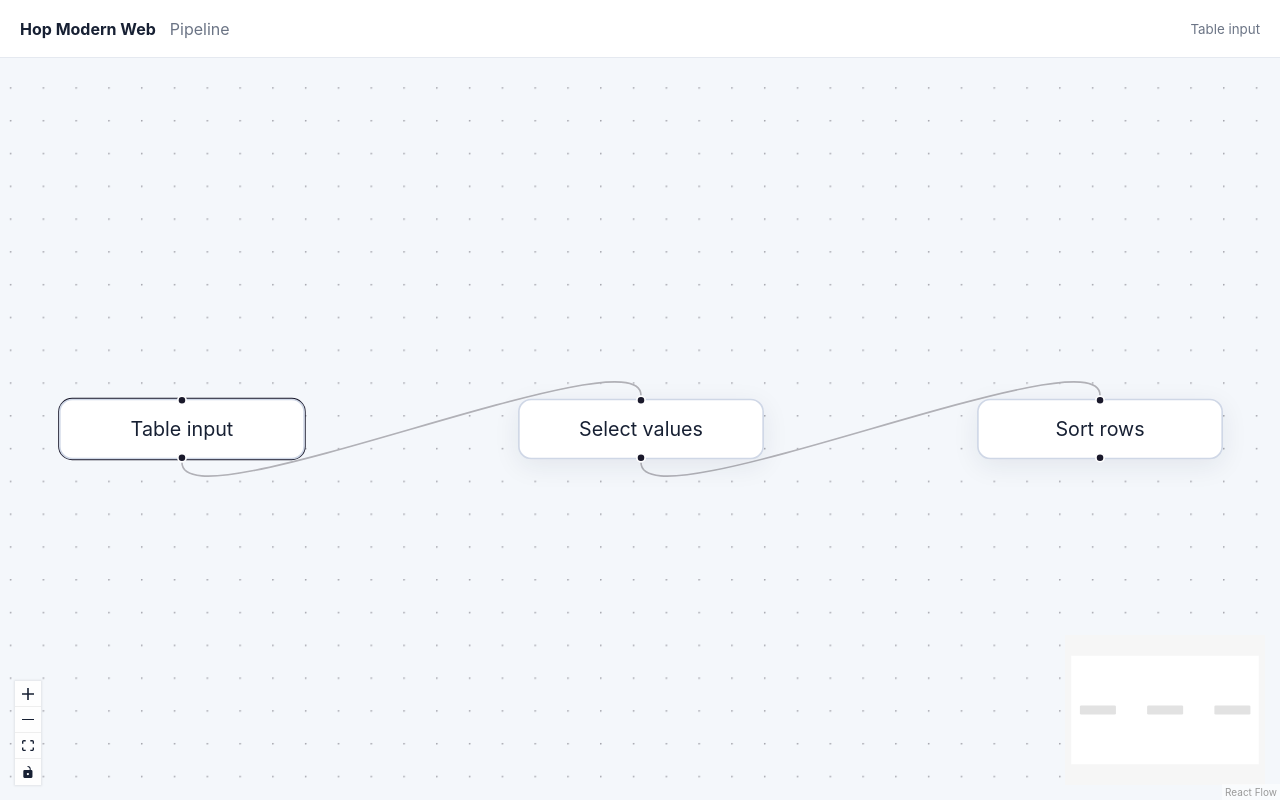
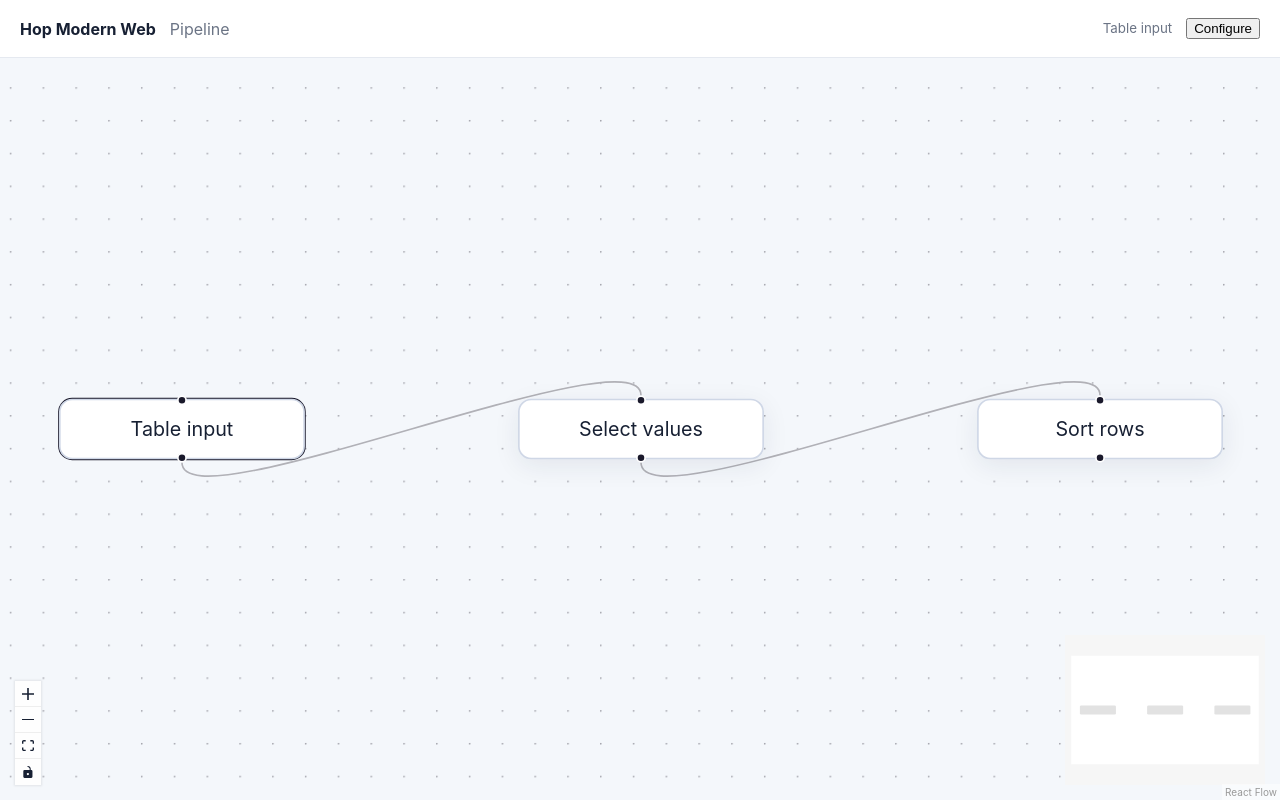
Before and after one commit to cxhttt233/hop-modern-web, a React (Vite) app in the folder app/: page / in a window 1280 px wide. Both pictures are taken after a click on the element "Table input". Built offline with nearby package versions, Linux system fonts and the light colour scheme.

Commit message:
feat(app): open Table Input in native React config

```diff
--- a/app/src/App.tsx
+++ b/app/src/App.tsx
@@ -10,6 +10,7 @@ import {
   type NodeChange,
 } from "@xyflow/react";
 import type { HopGraphDocument } from "@hop-modern/contracts";
+import { TableInputConfigPanel, type TableInputConfig } from "./editor/TableInputConfigPanel";
 
 const sample: HopGraphDocument = {
   id: "sample",
@@ -26,6 +27,11 @@ const sample: HopGraphDocument = {
   ],
 };
 
+const connections = [
+  { id: "warehouse", name: "Warehouse" },
+  { id: "reporting", name: "Reporting" },
+];
+
 function graphNodes(document: HopGraphDocument): Node[] {
   return document.nodes.map((node) => ({
     id: node.id,
@@ -37,6 +43,10 @@ function graphNodes(document: HopGraphDocument): Node[] {
 export function App() {
   const [nodes, setNodes] = useState<Node[]>(() => graphNodes(sample));
   const [selectedId, setSelectedId] = useState<string>();
+  const [configId, setConfigId] = useState<string>();
+  const [tableInputConfigs, setTableInputConfigs] = useState<Record<string, TableInputConfig>>({
+    input: { connectionId: "warehouse", sql: "SELECT *\nFROM orders" },
+  });
   const edges = useMemo<Edge[]>(
     () => sample.edges.map((edge) => ({ id: edge.id, source: edge.source, target: edge.target })),
     [],
@@ -47,6 +57,8 @@ export function App() {
   }, []);
 
   const selected = nodes.find((node) => node.id === selectedId);
+  const configured = nodes.find((node) => node.id === configId);
+  const canConfigure = selected?.data.pluginId === "TableInput";
 
   return (
     <main className="shell">
@@ -55,7 +67,14 @@ export function App() {
           <strong>Hop Modern Web</strong>
           <span>{sample.name}</span>
         </div>
-        <small>{selected ? String(selected.data.label) : "Select a transform"}</small>
+        <div className="selection-actions">
+          <small>{selected ? String(selected.data.label) : "Select a transform"}</small>
+          {canConfigure && (
+            <button type="button" onClick={() => setConfigId(selected.id)}>
+              Configure
+            </button>
+          )}
+        </div>
       </header>
       <section className="workspace">
         <ReactFlow
@@ -63,6 +82,7 @@ export function App() {
           edges={edges}
           onNodesChange={onNodesChange}
           onNodeClick={(_, node) => setSelectedId(node.id)}
+          onNodeDoubleClick={(_, node) => node.data.pluginId === "TableInput" && setConfigId(node.id)}
           onPaneClick={() => setSelectedId(undefined)}
           fitView
           nodesDraggable
@@ -75,6 +95,18 @@ export function App() {
           <Controls />
           <Background />
         </ReactFlow>
+        {configured?.data.pluginId === "TableInput" && (
+          <TableInputConfigPanel
+            transformName={String(configured.data.label)}
+            value={tableInputConfigs[configured.id] ?? { connectionId: "", sql: "" }}
+            connections={connections}
+            onClose={() => setConfigId(undefined)}
+            onApply={(value) => {
+              setTableInputConfigs((current) => ({ ...current, [configured.id]: value }));
+              setConfigId(undefined);
+            }}
+          />
+        )}
       </section>
     </main>
   );
```
